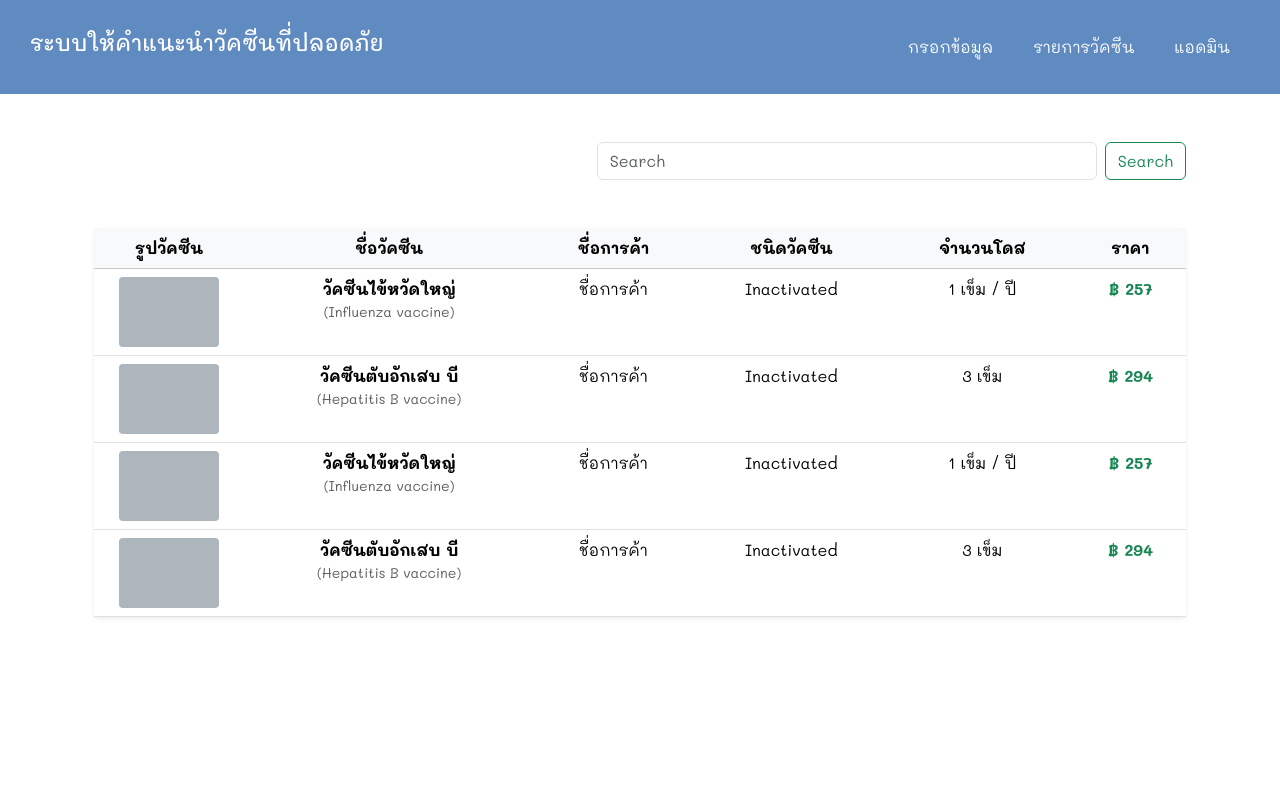
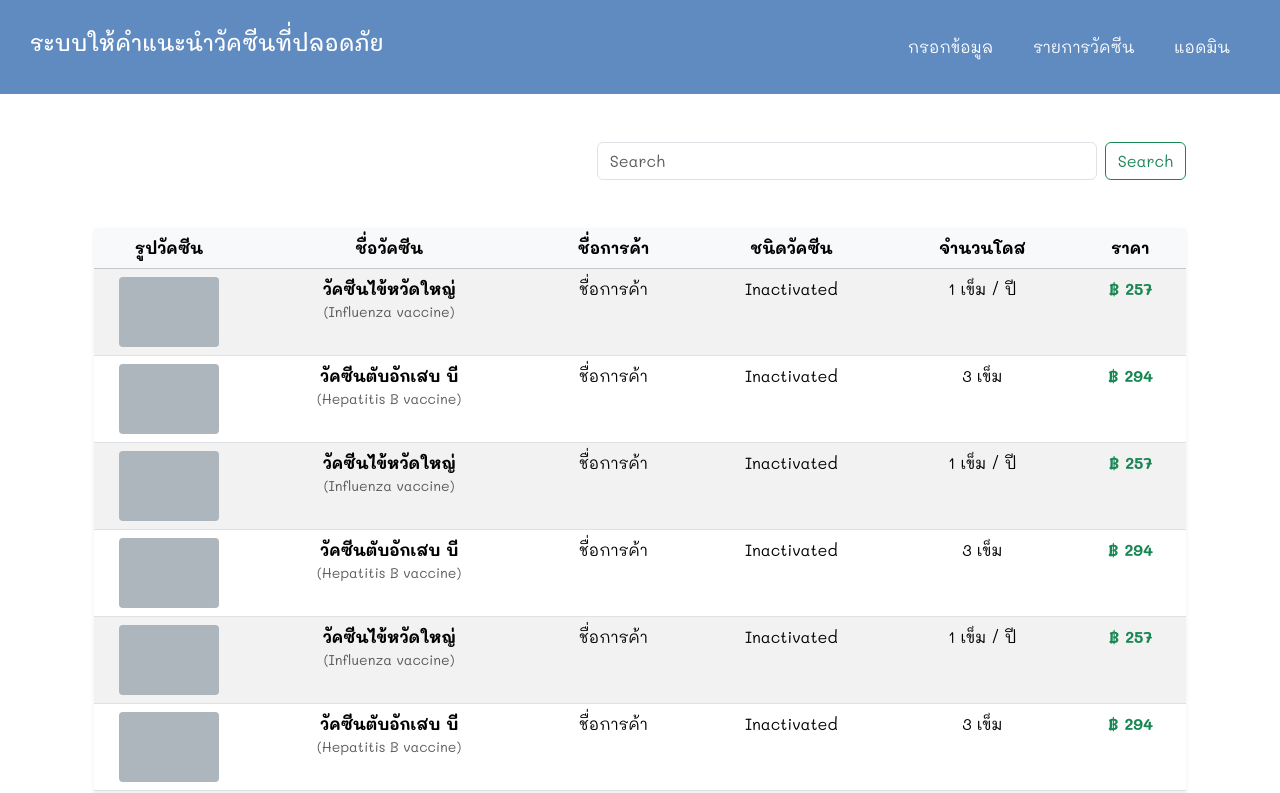
Before and after one commit to punn3/vaccine-project, a Next.js app: page /VaccinesPage in a window 1280 px wide. Shown: the top 793 px of the page. Built offline with nearby package versions, Linux system fonts and the light colour scheme; a web font is replaced by a local one.

Commit message:
add arai wa

```diff
--- a/app/globals.css
+++ b/app/globals.css
@@ -51,6 +51,7 @@ a {
   text-decoration: none;
 }
 
+
 @media (prefers-color-scheme: dark) {
   html {
     color-scheme: dark;
--- a/components/BasicInfo.js
+++ b/components/BasicInfo.js
@@ -140,7 +140,7 @@ function BasicInfo() {
       <Accordion defaultActiveKey="0" alwaysOpen className="my-5">
         {/* ข้อมูลพื้นฐาน  */}
         <Accordion.Item eventKey="0" className="mb-5 border rounded">
-          <Accordion.Header><svg xmlns="http://www.w3.org/2000/svg" width="16" height="16" fill="currentColor" class="bi bi-person-fill" viewBox="0 0 16 16">
+          <Accordion.Header><svg xmlns="http://www.w3.org/2000/svg" width="16" height="16" fill="currentColor" className="bi bi-person-fill" viewBox="0 0 16 16">
             <path d="M3 14s-1 0-1-1 1-4 6-4 6 3 6 4-1 1-1 1zm5-6a3 3 0 1 0 0-6 3 3 0 0 0 0 6" />
           </svg><strong className="ms-3">ข้อมูลพื้นฐาน</strong></Accordion.Header>
           <Accordion.Body>
@@ -214,7 +214,7 @@ function BasicInfo() {
         </Accordion.Item>
         {/* การเดินทาง */}
         <Accordion.Item eventKey="1" className="mb-5 border rounded">
-          <Accordion.Header><svg xmlns="http://www.w3.org/2000/svg" width="16" height="16" fill="currentColor" class="bi bi-airplane-fill" viewBox="0 0 16 16">
+          <Accordion.Header><svg xmlns="http://www.w3.org/2000/svg" width="16" height="16" fill="currentColor" className="bi bi-airplane-fill" viewBox="0 0 16 16">
             <path d="M6.428 1.151C6.708.591 7.213 0 8 0s1.292.592 1.572 1.151C9.861 1.73 10 2.431 10 3v3.691l5.17 2.585a1.5 1.5 0 0 1 .83 1.342V12a.5.5 0 0 1-.582.493l-5.507-.918-.375 2.253 1.318 1.318A.5.5 0 0 1 10.5 16h-5a.5.5 0 0 1-.354-.854l1.319-1.318-.376-2.253-5.507.918A.5.5 0 0 1 0 12v-1.382a1.5 1.5 0 0 1 .83-1.342L6 6.691V3c0-.568.14-1.271.428-1.849" />
           </svg><strong className="ms-3">การเดินทาง</strong></Accordion.Header>
           <Accordion.Body>
@@ -271,7 +271,7 @@ function BasicInfo() {
         </Accordion.Item>
         {/* โรคประจำตัว */}
         <Accordion.Item eventKey="2" className="mb-5 border rounded">
-          <Accordion.Header><svg xmlns="http://www.w3.org/2000/svg" width="16" height="16" fill="currentColor" class="bi bi-virus2" viewBox="0 0 16 16">
+          <Accordion.Header><svg xmlns="http://www.w3.org/2000/svg" width="16" height="16" fill="currentColor" className="bi bi-virus2" viewBox="0 0 16 16">
             <path d="M8 0a1 1 0 0 0-1 1v1.143c0 .557-.407 1.025-.921 1.24-.514.214-1.12.162-1.513-.231l-.809-.809a1 1 0 1 0-1.414 1.414l.809.809c.394.394.445.999.23 1.513C3.169 6.593 2.7 7 2.144 7H1a1 1 0 0 0 0 2h1.143c.557 0 1.025.407 1.24.921.214.514.163 1.12-.231 1.513l-.809.809a1 1 0 0 0 1.414 1.414l.809-.809c.394-.394.999-.445 1.513-.23.514.214.921.682.921 1.24V15a1 1 0 1 0 2 0v-1.143c0-.557.407-1.025.921-1.24.514-.214 1.12-.162 1.513.231l.809.809a1 1 0 0 0 1.414-1.414l-.809-.809c-.393-.394-.445-.999-.23-1.513.214-.514.682-.921 1.24-.921H15a1 1 0 1 0 0-2h-1.143c-.557 0-1.025-.407-1.24-.921-.214-.514-.162-1.12.231-1.513l.809-.809a1 1 0 0 0-1.414-1.414l-.809.809c-.394.393-.999.445-1.513.23-.514-.214-.92-.682-.92-1.24V1a1 1 0 0 0-1-1Zm2 5a1 1 0 1 1-2 0 1 1 0 0 1 2 0M7 7a1 1 0 1 1-2 0 1 1 0 0 1 2 0m1 5a1 1 0 1 1 0-2 1 1 0 0 1 0 2m4-4a1 1 0 1 1-2 0 1 1 0 0 1 2 0" />
           </svg><strong className="ms-3">โรคประจำตัว</strong></Accordion.Header>
           <Accordion.Body>
--- a/components/Vaccine.js
+++ b/components/Vaccine.js
@@ -1,4 +1,5 @@
 import { Form, Button, Container } from "react-bootstrap";
+import styles from "../styles/Vaccine.module.css"
 
 function Vaccines() {
 
@@ -39,10 +40,46 @@ function Vaccines() {
             dose: "3 เข็ม",
             price: 294,
         },
+        {
+            id: 5,
+            nameTH: "วัคซีนไข้หวัดใหญ่",
+            nameEN: "(Influenza vaccine)",
+            tradeName: "ชื่อการค้า",
+            type: "Inactivated",
+            dose: "1 เข็ม / ปี",
+            price: 257,
+        },
+        {
+            id: 6,
+            nameTH: "วัคซีนตับอักเสบ บี",
+            nameEN: "(Hepatitis B vaccine)",
+            tradeName: "ชื่อการค้า",
+            type: "Inactivated",
+            dose: "3 เข็ม",
+            price: 294,
+        },
+        {
+            id: 7,
+            nameTH: "วัคซีนไข้หวัดใหญ่",
+            nameEN: "(Influenza vaccine)",
+            tradeName: "ชื่อการค้า",
+            type: "Inactivated",
+            dose: "1 เข็ม / ปี",
+            price: 257,
+        },
+        {
+            id: 8,
+            nameTH: "วัคซีนตับอักเสบ บี",
+            nameEN: "(Hepatitis B vaccine)",
+            tradeName: "ชื่อการค้า",
+            type: "Inactivated",
+            dose: "3 เข็ม",
+            price: 294,
+        },
     ];
 
     return (
-        <Container fluid>
+        <Container fluid className={styles.vaccine_table}>
             <Form className="d-flex mt-5 justify-content-end">
                 <Form.Control
                     type="search"
@@ -54,23 +91,23 @@ function Vaccines() {
                 <Button variant="outline-success">Search</Button>
             </Form>
 
-            <div className="mt-5 table-striped align-middle shadow-sm rounded">
-                <table className="table ">
+            <div className="mt-5 align-middle shadow-sm rounded ">
+                <table className="table table-striped p-0">
                     <thead className="table-light">
                         <tr className="text-center fw-bold">
-                            <th scope="col" style={{ width: "150px" }}>รูปวัคซีน</th>
-                            <th scope="col">ชื่อวัคซีน</th>
-                            <th scope="col">ชื่อการค้า</th>
-                            <th scope="col">ชนิดวัคซีน</th>
-                            <th scope="col">จำนวนโดส</th>
-                            <th scope="col">ราคา</th>
+                            <th scope="col" style={{ width: "150px" }} className={styles.th_table}>รูปวัคซีน</th>
+                            <th scope="col" className={styles.th_table}>ชื่อวัคซีน</th>
+                            <th scope="col" className={styles.th_table}>ชื่อการค้า</th>
+                            <th scope="col" className={styles.th_table}>ชนิดวัคซีน</th>
+                            <th scope="col" className={styles.th_table}>จำนวนโดส</th>
+                            <th scope="col" className={styles.th_table}>ราคา</th>
                         </tr>
                     </thead>
                     <tbody>
                         {vaccinesData.map((item) => (
                             <tr key={item.id} className="text-center">
                                 {/* ช่องรูปภาพ (จำลองด้วยกล่องสีเทา) */}
-                                <td>
+                                <td className={styles.td_table}>
                                     <div
                                         style={{
                                             width: "100px",
@@ -83,17 +120,23 @@ function Vaccines() {
                                 </td>
 
                                 {/* ชื่อวัคซีน */}
-                                <td>
+                                <td className={styles.td_table}>
                                     <div className="fw-bold">{item.nameTH}</div>
                                     <div className="text-muted small">{item.nameEN}</div>
                                 </td>
 
-                                <td>{item.tradeName}</td>
-                                <td>{item.type}</td>
-                                <td>{item.dose}</td>
+                                <td className={styles.td_table}>
+                                    {item.tradeName}
+                                </td>
+                                <td className={styles.td_table}>
+                                    {item.type}
+                                </td>
+                                <td className={styles.td_table}>
+                                    {item.dose}
+                                </td>
 
                                 {/* ราคา */}
-                                <td className="text-success fw-bold">฿ {item.price}</td>
+                                <td className={`text-success fw-bold ${styles.td_table}`}>฿ {item.price}</td>
                             </tr>
                         ))}
                     </tbody>
--- /dev/null
+++ b/styles/Vaccine.module.css
@@ -0,0 +1,3 @@
+.td_table{
+    padding: 20px;
+}
```
Also changed, not shown: components/Admin.js (+38 -2 lines).
